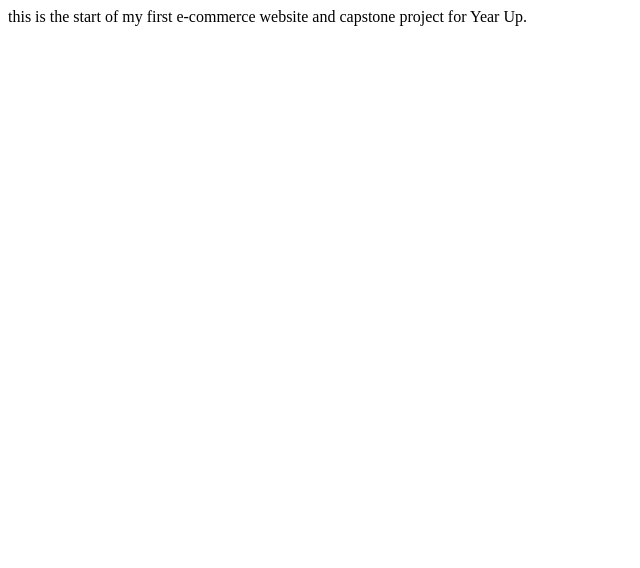
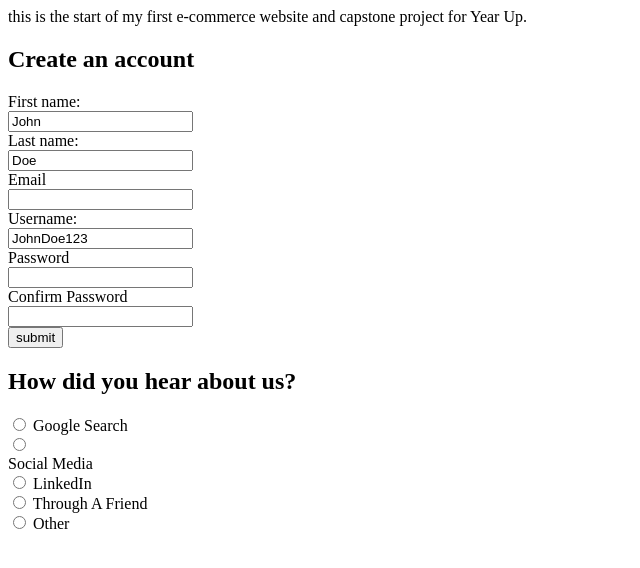
Before and after one commit to paulasuncion/Skates-Dont-Discriminate, a plain HTML site: page index.html in a window 1280 px wide. Shown: the whole page, without its empty margins (0-640 px from the left). Drawn offline with Linux system fonts and the light colour scheme.

Commit message:
Set basic structure for my User Registration page
Learned and implemented basic structure for a registration page. Will make it more prettier in the future.

```diff
--- a/index.html
+++ b/index.html
@@ -10,5 +10,54 @@
 </head>
 <body>
     this is the start of my first e-commerce website and capstone project for Year Up.
+
+<!--This is the User Registration Page Portion-->
+    <h2>Create an account</h2>
+<!--Need to create Action Page-->
+        <form action="/action.page.php">
+            <label for="fname">First name:</label><br>
+            <input type="text" id="fname" name="fname" value="John"><br>
+<!--learn how to make example text in entry fields faded/opaque/see through-->
+            <label for="lname">Last name:</label><br>
+            <input type="text" id="lname" name="lname" value="Doe"><br>
+
+            <label for="email">Email</label><br>
+            <input type="text" id="email" name="email"><br>
+
+            <label for="uname">Username:</label><br>
+            <input type="text" id="uname" name="uname" value="JohnDoe123"><br>
+
+            <label for="pw">Password</label><br>
+            <input type="text" id="pw" name="pw"><br>
+
+            <label for="cpw">Confirm Password</label><br><!--learn how to put pw&cpw on same line-->
+            <input type="text" id="cpw" name="cpw">
+
+        <br>
+            <input type="submit" value="submit">
+
+
+        </form>
+
+
+    <h2>How did you hear about us?</h2>
+        <form>
+            <input type="radio" id="Google">
+            <label for="Google">Google Search</label><br>
+
+            <input type="radio" id="Social Media"><br>
+            <label for="Social Media">Social Media</label><br>
+
+            <input type="radio" id="LinkedIn">
+            <label for="LinkedIn">LinkedIn</label><br>
+
+            <input type="radio" id="Friend">
+            <label for="Friend">Through A Friend</label><br>
+
+            <input type="radio" id="Other">
+            <label for="Other">Other</label>
+         </form>
+
+
 </body>
 </html>
```
Also changed, not shown: 1 other file.
